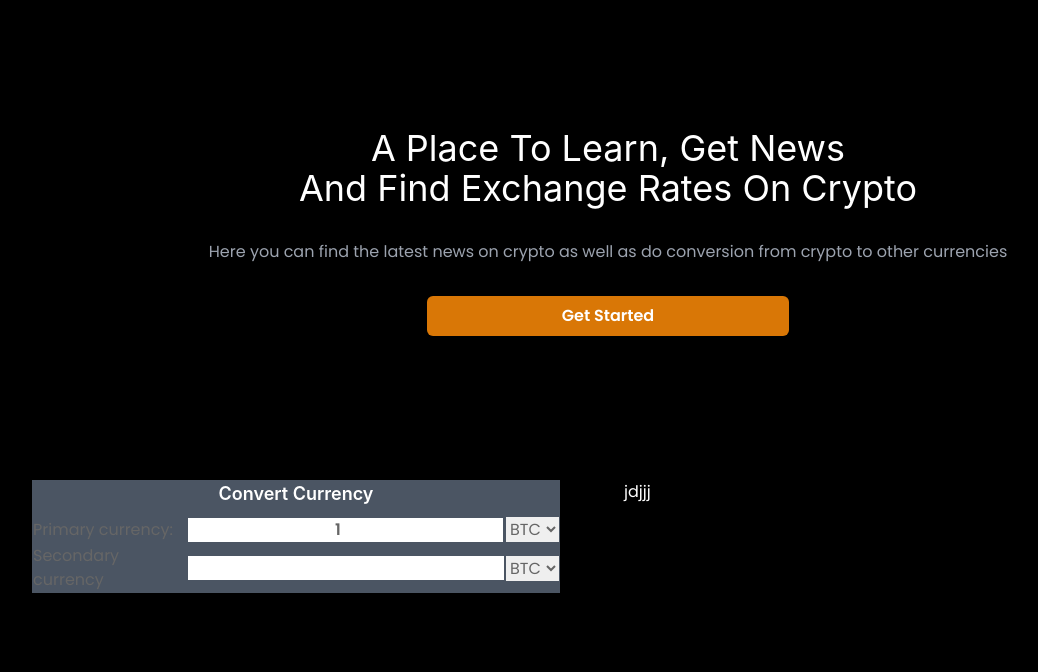
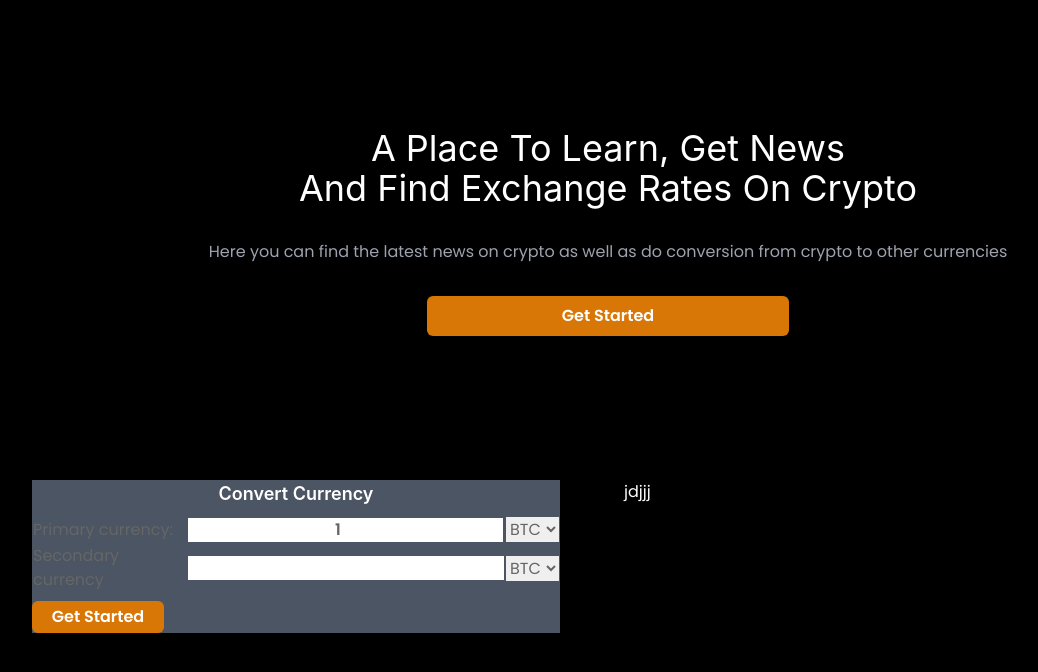
Before and after one commit to JaySwithin/crypto-web, a React (Create React App) app: page / in a window 1280 px wide. Shown: the top 672 px of the page, without its empty margins (32-1070 px from the left). Built offline with nearby package versions, Linux system fonts and the light colour scheme; the HTML template or start-up script is replaced by a standard one.

Commit message:
Minor progress

```diff
--- a/src/components/Display.js
+++ b/src/components/Display.js
@@ -63,6 +63,7 @@ function Display() {
                 </tr>
               </tbody>
             </table>
+            <button className="w-1/3 lg:w-1/4 h-8 rounded-md bg-yellow-600 text-white font-semibold mt-2" type="button">Get Started</button>
           </div>
         </div>
         <div>
```
